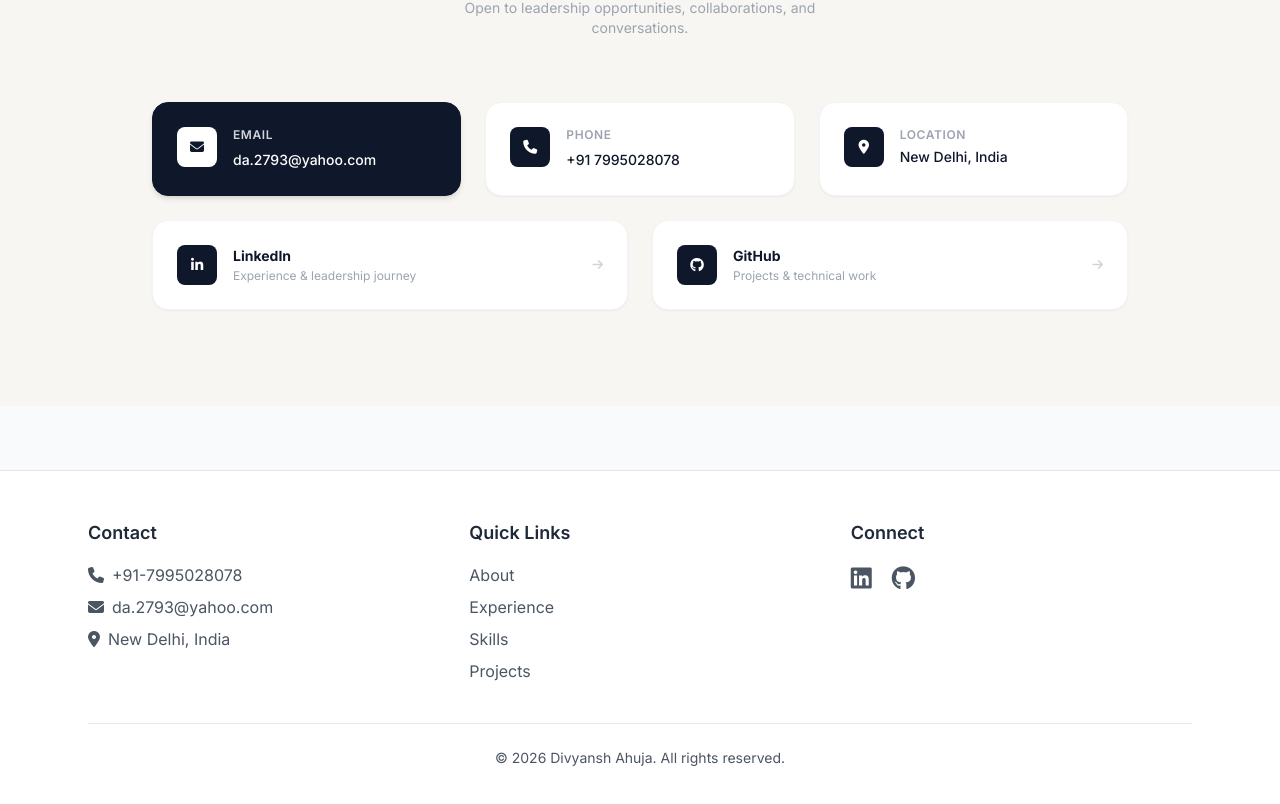
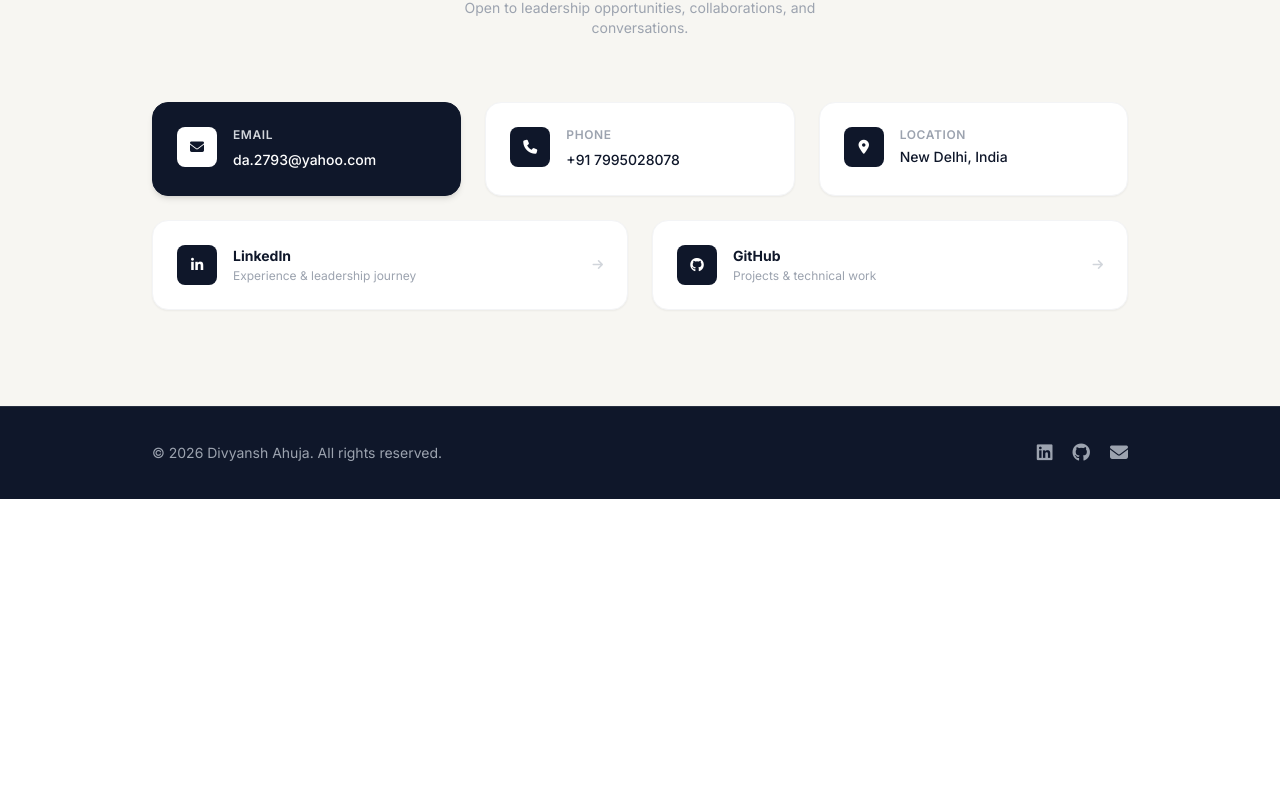
Before and after one commit to DA2793/divyansh-portfolio, a React (Vite) app: page / in a window 1280 px wide. Shown: the part 7532-8336 px from the top of the page. After the commit the page ends 8031 px from the top, so only its background shows below. Built offline with nearby package versions, Linux system fonts and the light colour scheme.

Commit message:
simplify footer to minimal dark bar with social links

```diff
--- a/src/App.jsx
+++ b/src/App.jsx
@@ -65,61 +65,34 @@ function App() {
       </main>
 
       {/* FOOTER */}
-      <footer className="bg-white border-t border-gray-200 mt-16">
-        <div className="max-w-6xl mx-auto px-6 py-12">
-          <div className="grid grid-cols-1 md:grid-cols-3 gap-10">
-
-            {/* Contact */}
-            <div>
-              <h3 className="text-lg font-semibold mb-4">Contact</h3>
-              <div className="space-y-2 text-gray-600">
-                <p><i className="fas fa-phone mr-2"></i>+91-7995028078</p>
-                <p><i className="fas fa-envelope mr-2"></i>da.2793@yahoo.com</p>
-                <p><i className="fas fa-map-marker-alt mr-2"></i>New Delhi, India</p>
-              </div>
-            </div>
-
-            {/* Links */}
-            <div>
-              <h3 className="text-lg font-semibold mb-4">Quick Links</h3>
-              <div className="space-y-2">
-                <a href="#about" className="block text-gray-600 hover:text-blue-600">About</a>
-                <a href="#experience" className="block text-gray-600 hover:text-blue-600">Experience</a>
-                <a href="#skills" className="block text-gray-600 hover:text-blue-600">Skills</a>
-                <a href="#projects" className="block text-gray-600 hover:text-blue-600">Projects</a>
-              </div>
-            </div>
-
-            {/* Social */}
-            <div>
-              <h3 className="text-lg font-semibold mb-4">Connect</h3>
-              <div className="flex space-x-5">
+      <footer className="bg-[#0f172a] border-t border-white/10">
+        <div className="max-w-5xl mx-auto px-6 py-8 flex flex-col md:flex-row items-center justify-between gap-4">
+          <p className="text-gray-400 text-sm">
+            © {new Date().getFullYear()} Divyansh Ahuja. All rights reserved.
+          </p>
+          <div className="flex items-center gap-5">
             <a
               href="https://linkedin.com/in/divyanshahuja"
               target="_blank"
               rel="noopener noreferrer"
-                  className="text-gray-600 hover:text-blue-600 text-2xl"
+              className="text-gray-400 hover:text-white transition text-lg"
             >
               <i className="fab fa-linkedin"></i>
             </a>
-
             <a
               href="https://github.com/DA2793"
               target="_blank"
               rel="noopener noreferrer"
-                  className="text-gray-600 hover:text-blue-600 text-2xl"
+              className="text-gray-400 hover:text-white transition text-lg"
             >
               <i className="fab fa-github"></i>
             </a>
-              </div>
-            </div>
-
-          </div>
-
-          <div className="border-t border-gray-200 mt-10 pt-6 text-center">
-            <p className="text-gray-600 text-sm">
-              © {new Date().getFullYear()} Divyansh Ahuja. All rights reserved.
-            </p>
+            <a
+              href="mailto:da.2793@yahoo.com"
+              className="text-gray-400 hover:text-white transition text-lg"
+            >
+              <i className="fas fa-envelope"></i>
+            </a>
           </div>
         </div>
       </footer>
```
Lines whose indentation alone changed are shown as unchanged.
